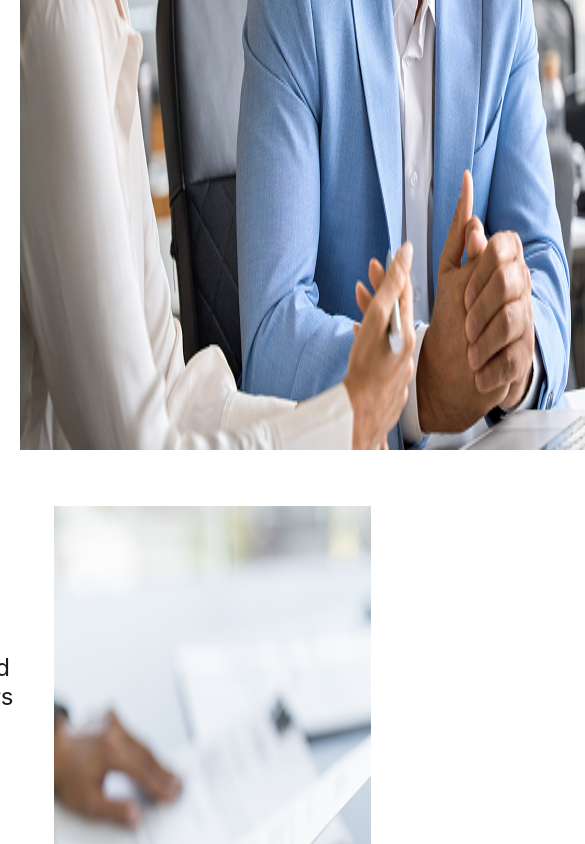
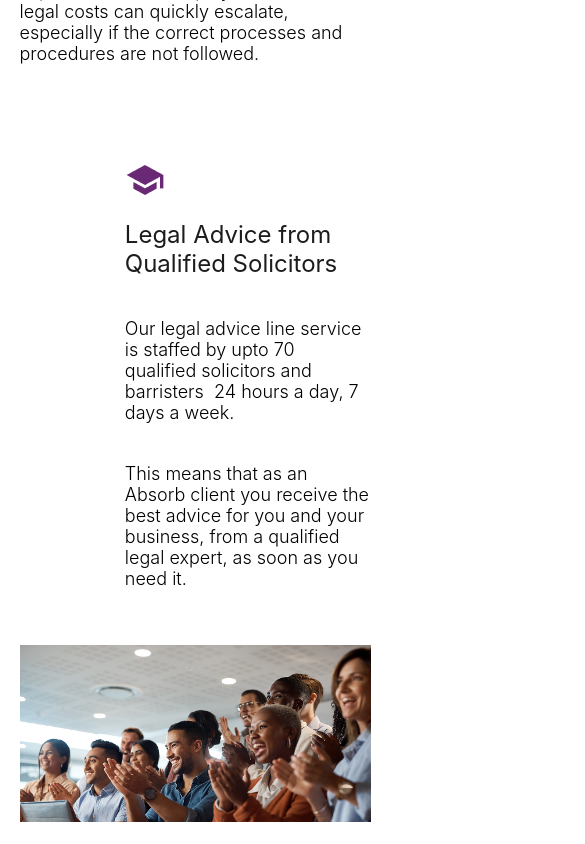
Before and after one commit to Kanak10/emp, a plain HTML site: page index.html in a window 390 px wide. Shown: the part 2340-3184 px from the top of the page, 585 px wide, since content can reach past the window. Drawn offline with Linux system fonts and the light colour scheme.

Commit message:
about us responsive work

```diff
--- a/index.html
+++ b/index.html
@@ -175,7 +175,7 @@
     <section class="about-us">
         <p class="about-us-heading">About Us and Our Services</p>
         <div class="about-us-business-owner-info">
-            <img src="assests/Images/women-couch-with-modern-devices-removebg-preview 1.png" alt="">
+            <img src="assests/Images/women-couch-with-modern-devices-removebg-preview 1.png" alt="" class="about-us-image">
             <div class="about-us-business-owner-contect">
                 <div>
                     <img src="assests/All icons/ion_business-sharp.png" alt="">
@@ -185,18 +185,20 @@
             </div>
         </div>
         <div class="about-us-legal-advice-info">
-            <div class="about-us-business-owner-contect">
+            <div class="about-us-legal-advice-contect">
                 <div>
-                    <img src="assests/All icons/mdi_graduation-cap.png" alt="">
+                    <img src="assests/All icons/mdi_graduation-cap.png" alt="" >
                     <p class="about-us-heading-text">Legal Advice from Qualified Solicitors</p>
                 </div>
                 <p class="about-us-detail-content">Our legal advice line service is staffed by upto 70 qualified solicitors and barristers  24 hours a day, 7 days a week.</p>
                 <p class="about-us-detail-content">This means that as an Absorb client you receive the best advice for you and your business, from a qualified legal expert, as soon as you need it.</p>
             </div>
-            <img src="assests/Images/full-body-picture-smiling-business-woman-presenting-something-back-with-hand-holding-marker-isolated-white-wall-removebg-preview 1.png" alt="">
+            <div class="about-us-legal-advice-image">
+                <!-- <img src="assests/Images/Group 1000001837.png" alt=""> -->
+            </div>
         </div>
         <div class="about-us-business-owner-info">
-            <img src="assests/Images/team-working-together-project-removebg-preview 1.png" alt="">
+            <img src="assests/Images/team-working-together-project-removebg-preview 1.png" alt="" class="about-us-image">
             <div class="about-us-business-owner-contect">
                 <div>
                     <img src="assests/All icons/tabler_briefcase-filled.png" alt="">
--- a/style.css
+++ b/style.css
@@ -235,6 +235,17 @@ body {
         width: 100%;
         text-align: center;
     }
+
+    .about-us-legal-advice-info {
+        flex-wrap: wrap-reverse;
+    }
+    .about-us-business-owner-info {
+        flex-wrap: wrap;
+    }
+
+    .about-us-image {
+        width: 100%;
+    }
 }
 
 @media (max-width: 768px) {
@@ -286,6 +297,26 @@ body {
     .phone-number {
         padding: 0.8rem 3rem;
         font-size: 18px;
+    }
+
+    .about-us-legal-advice-info {
+        flex-wrap: wrap-reverse;
+    }
+
+    .about-us-business-owner-info {
+        flex-wrap: wrap;
+    }
+
+    .about-us-image {
+        width: 100%;
+    }
+
+    .about-us-legal-advice-contect {
+        width: 100%;
+    }
+
+    .about-us-legal-advice-image {
+        width: 100%;
     }
 }
 
@@ -490,6 +521,21 @@ input:hover {
     justify-content: end;
     gap: 40px;
     padding-left: 0;
+    width: 100%;
+}
+
+.about-us-legal-advice-contect {
+    display: flex;
+    flex-direction: column;
+    justify-content: center;
+    gap: 40px;
+    width: 70%;
+}
+
+.about-us-legal-advice-image {
+    background-image: url("assests/Images/Group 1000001837.png");
+    width: 30%;
+    object-fit: fill;
 }
 
 .about-us-advice-heading {
@@ -503,7 +549,6 @@ input:hover {
     flex-direction: column;
     gap: 56px;
     padding-left: 0;
-
 }
 
 .footer {
```
Also changed, not shown: assests/Images/Group 1000001837.png (added).
